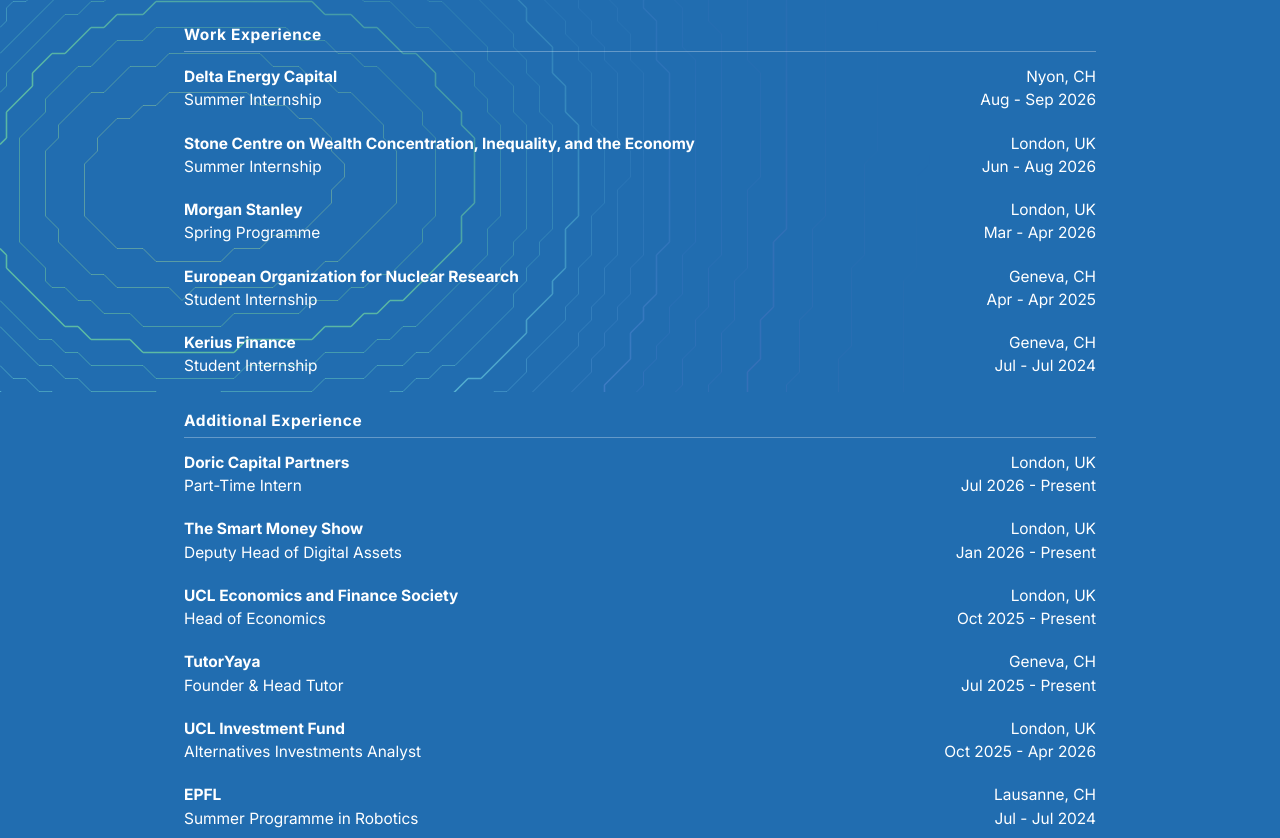
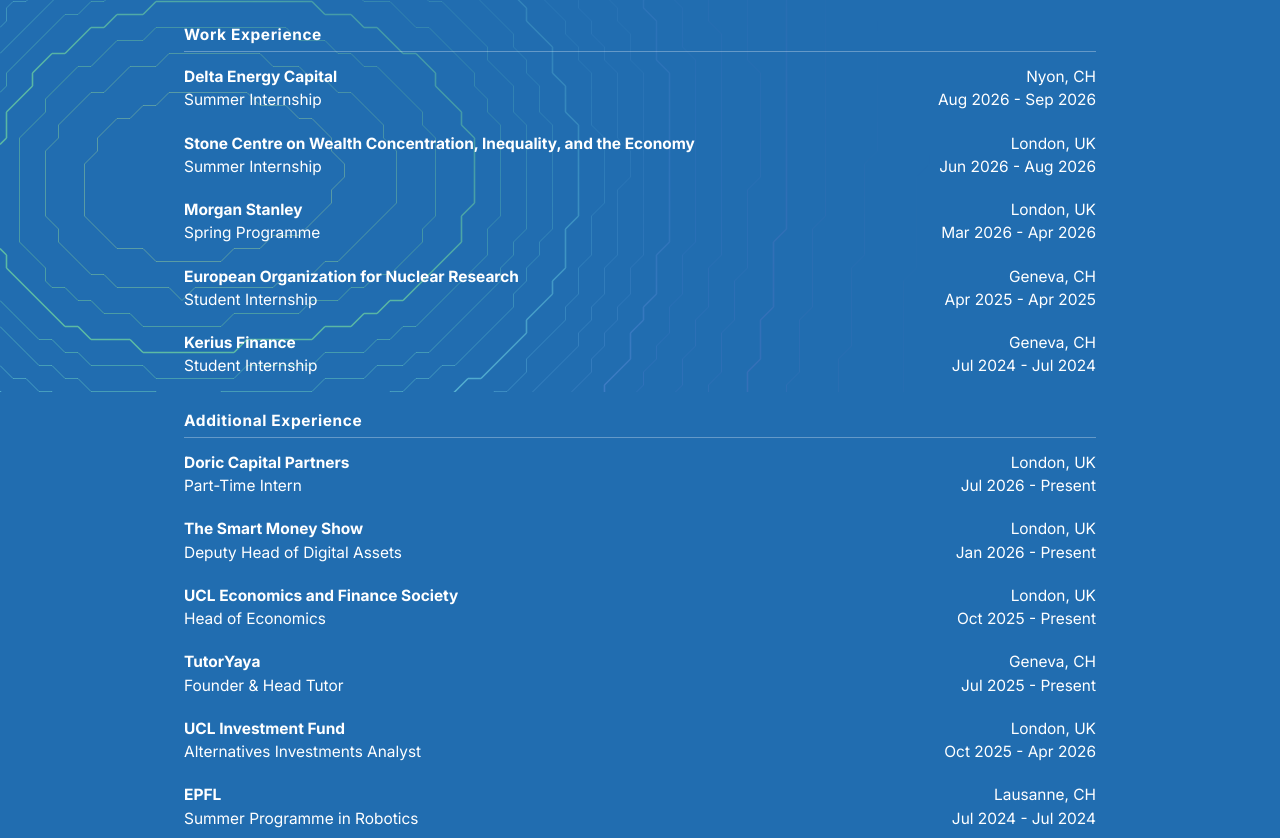
Before and after one commit to yahalipessach/yahalipessach.github.io, a plain HTML site: page cv/index.html in a window 1280 px wide. Shown: the part 408-1246 px from the top of the page. Drawn offline with Linux system fonts and the light colour scheme.

Commit message:
Update index.html

```diff
--- a/cv/index.html
+++ b/cv/index.html
@@ -206,23 +206,23 @@
 <ul>
   <li>
     <div class="row"><span class="l"><a href="https://www.deltaenergycapital.com/">Delta Energy Capital</a></span><span class="r">Nyon, CH</span></div>
-    <div class="row sub"><span class="l">Summer Internship</span><span class="r">Aug - Sep 2026</span></div>
+    <div class="row sub"><span class="l">Summer Internship</span><span class="r">Aug 2026 - Sep 2026</span></div>
   </li>
   <li>
     <div class="row"><span class="l">Stone Centre on Wealth Concentration, Inequality, and the Economy</span><span class="r">London, UK</span></div>
-    <div class="row sub"><span class="l">Summer Internship</span><span class="r">Jun - Aug 2026</span></div>
+    <div class="row sub"><span class="l">Summer Internship</span><span class="r">Jun 2026 - Aug 2026</span></div>
   </li>
   <li>
     <div class="row"><span class="l">Morgan Stanley</span><span class="r">London, UK</span></div>
-    <div class="row sub"><span class="l">Spring Programme</span><span class="r">Mar - Apr 2026</span></div>
+    <div class="row sub"><span class="l">Spring Programme</span><span class="r">Mar 2026 - Apr 2026</span></div>
   </li>
   <li>
     <div class="row"><span class="l">European Organization for Nuclear Research</span><span class="r">Geneva, CH</span></div>
-    <div class="row sub"><span class="l">Student Internship</span><span class="r">Apr - Apr 2025</span></div>
+    <div class="row sub"><span class="l">Student Internship</span><span class="r">Apr 2025 - Apr 2025</span></div>
   </li>
   <li>
     <div class="row"><span class="l">Kerius Finance</span><span class="r">Geneva, CH</span></div>
-    <div class="row sub"><span class="l">Student Internship</span><span class="r">Jul - Jul 2024</span></div>
+    <div class="row sub"><span class="l">Student Internship</span><span class="r">Jul 2024 - Jul 2024</span></div>
   </li>
 </ul>
 </section>
@@ -252,7 +252,7 @@
   </li>
   <li>
     <div class="row"><span class="l">EPFL</span><span class="r">Lausanne, CH</span></div>
-    <div class="row sub"><span class="l">Summer Programme in Robotics</span><span class="r">Jul - Jul 2024</span></div>
+    <div class="row sub"><span class="l">Summer Programme in Robotics</span><span class="r">Jul 2024 - Jul 2024</span></div>
   </li>
 </ul>
 </section>
```
